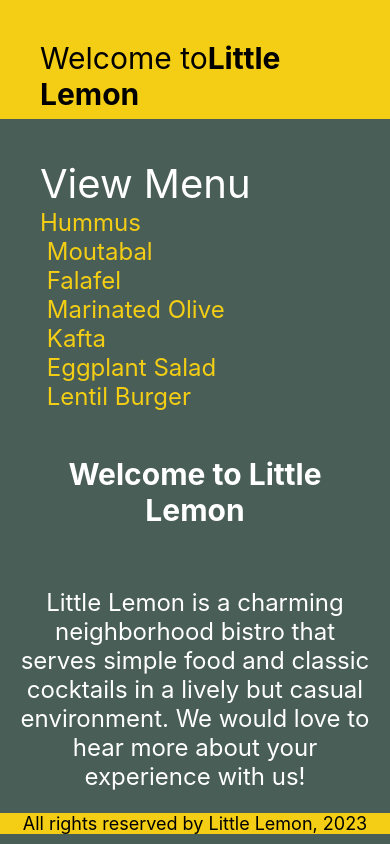
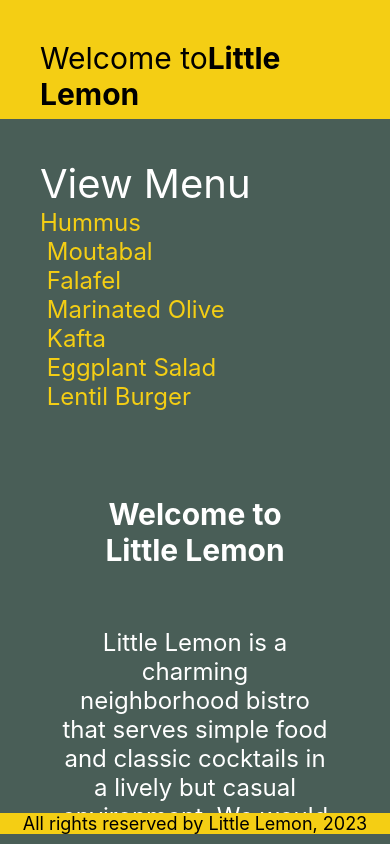
Before and after one commit to EvMad/a-react-native-sandbox, a React Native app in the folder LittleLemon/: screen / in a window 390 px wide. Built offline with nearby package versions, Linux system fonts and the light colour scheme.

Commit message:
added props to welcome screen scrollview

```diff
--- a/LittleLemon/pages/WelcomeScreen.js
+++ b/LittleLemon/pages/WelcomeScreen.js
@@ -4,7 +4,13 @@ import { Text, View, ScrollView } from 'react-native';
 export default function WelcomeScreen() {
     return (
       <View style={{ flex: 1 }}>
-        <ScrollView>
+        <ScrollView
+        indicatorStyle={'white'}
+              horizontal={false}
+                style={{
+                padding: 40,
+                backgroundColor: '#495E57',
+            }}>
         <Text style={{fontWeight: 'bold', fontSize: 30, color: 'white', textAlign: 'center', padding: 40 }}>Welcome to Little Lemon
         </Text>
         <Text style={{ fontSize: 24, color: 'white', textAlign: 'center', padding: 20 }}>Little Lemon is a charming neighborhood bistro that serves simple food and classic cocktails in a lively but casual environment. We would love to hear more about your experience with us!</Text>
```
